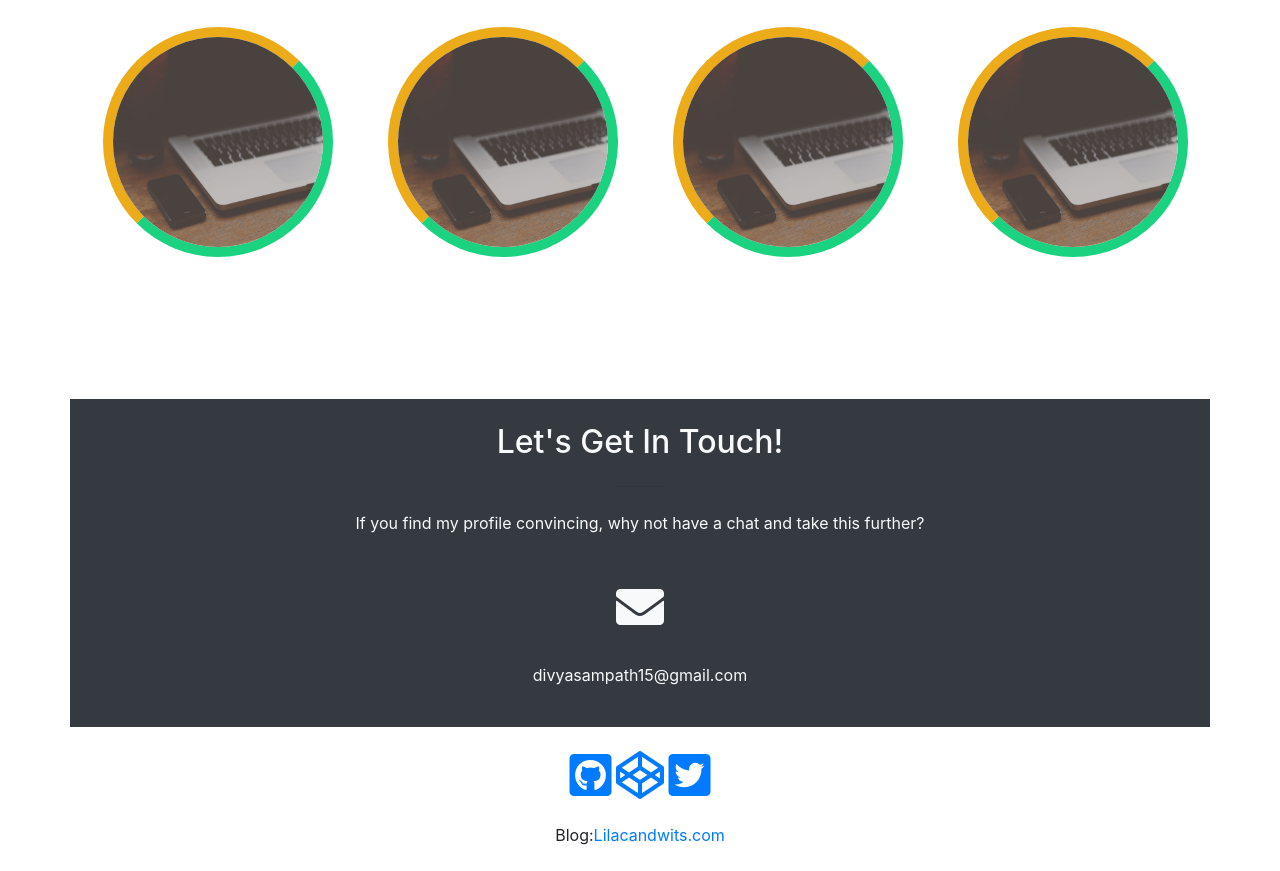
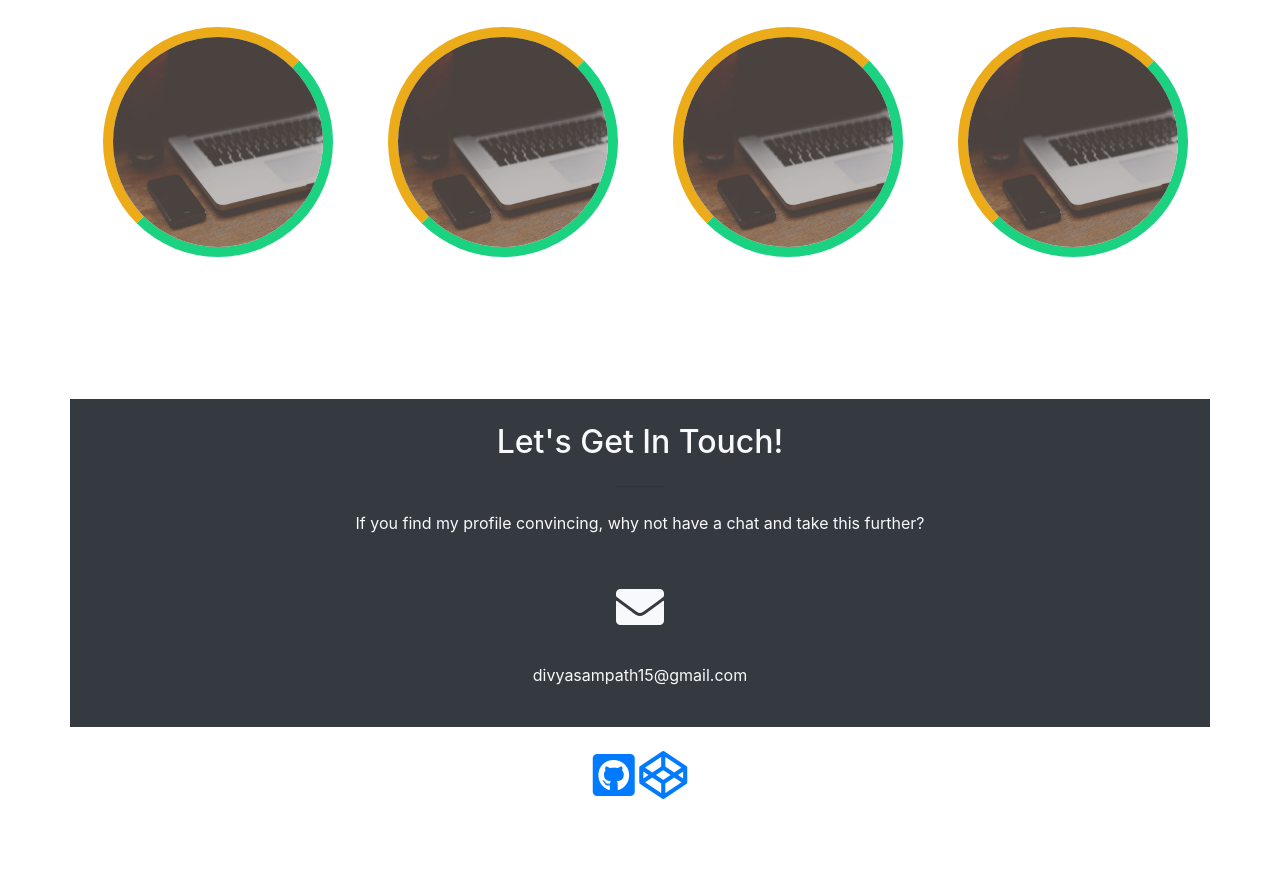
Before and after one commit to divya0999/Portfolio2.0, a website with bundled scripts: page index.html in a window 1280 px wide. Shown: the part 2401-3272 px from the top of the page. After the commit the page ends 3224 px from the top, so only its background shows below. Built offline with nearby package versions, Linux system fonts and the light colour scheme.

Commit message:
Update index.html

```diff
--- a/index.html
+++ b/index.html
@@ -360,8 +360,7 @@
 	<div class="text-center bg-white p-4">
       <a href="https://github.com/divya0999" target="blank"><i class="fab fa-3x fa-github-square mx-auto text-center"></i></a>
      <a href="https://codepen.io/divya0999/" target="blank"><i class="fab fa-3x fa-codepen mx-auto text-center "></i></a>
-       <a href="https://twitter.com/divya_sampath" target="blank"><i class="fab fa-3x fa-twitter-square mx-auto text-center"></i></a><br><br>
-       Blog:<a target="blank" href="https://www.lilacandwits.com/">Lilacandwits.com</a>
+
     </div>
 
 		</section>
```
